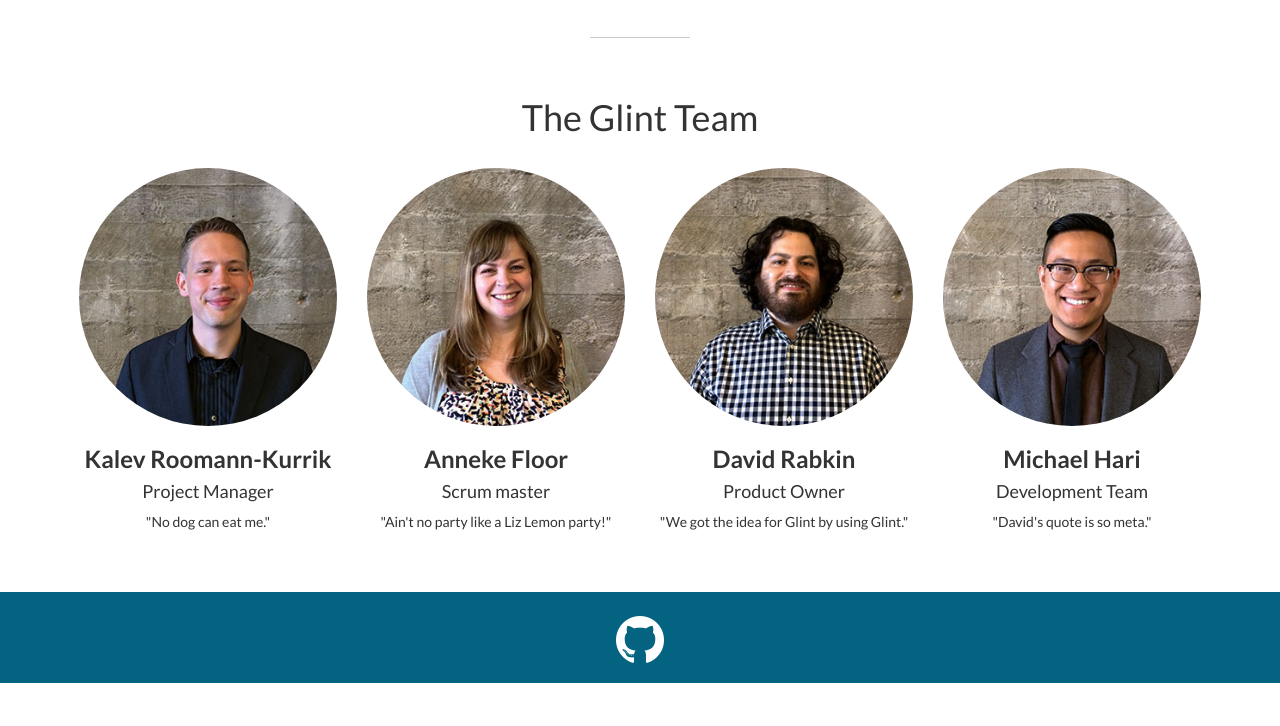
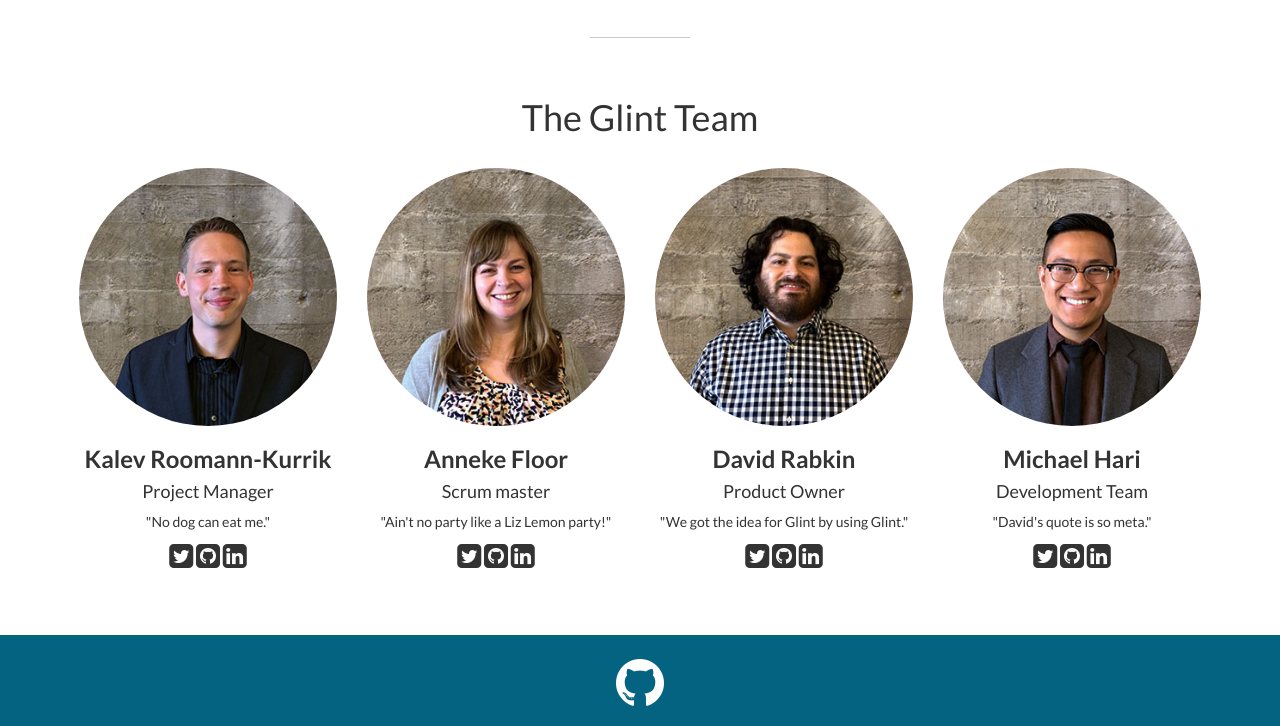
Before and after one commit to adventurous-starfish/glint, a website: page index.html in a window 1280 px wide. Shown: the part 1087-1813 px from the top of the page. Before the commit the page ends 1770 px from the top, so only its background shows below. Drawn offline with nearby package versions, Linux system fonts and the light colour scheme.

Commit message:
Add icon links to social media

```diff
--- a/index.html
+++ b/index.html
@@ -69,24 +69,36 @@
           <h3 class="glint-name">Kalev Roomann-Kurrik</h3>
           <h4>Project Manager</h4>
           <p>"No dog can eat me."</p>
+          <a href="https://twitter.com/kalevrk" target="_blank"><i class="fa fa-twitter-square fa-2x social-icons"></i></a>
+          <a href="https://github.com/KalevRK" target="_blank"><i class="fa fa-github-square fa-2x social-icons"></i></a>
+          <a href="https://www.linkedin.com/in/kalevrk" target="_blank"><i class="fa fa-linkedin-square fa-2x social-icons"></i></a>
         </div>
         <div class="col-md-3">
           <img class="img-circle team-members" src="assets/team-anneke.jpg" alt="">
           <h3 class="glint-name">Anneke Floor</h3>
           <h4>Scrum master</h4>
           <p>"Ain't no party like a Liz Lemon party!"</p>
+          <a href="https://twitter.com/Anneke_Floor" target="_blank"><i class="fa fa-twitter-square fa-2x social-icons"></i></a>
+          <a href="https://github.com/annekef" target="_blank"><i class="fa fa-github-square fa-2x social-icons"></i></a>
+          <a href="https://www.linkedin.com/pub/anneke-floor/aa/432/ba3" target="_blank"><i class="fa fa-linkedin-square fa-2x social-icons"></i></a>
         </div>
         <div class="col-md-3">
           <img class="img-circle team-members" src="assets/team-david.jpg" alt="">
           <h3 class="glint-name">David Rabkin</h3>
           <h4>Product Owner</h4>
           <p>"We got the idea for Glint by using Glint."</p>
+          <a href="https://twitter.com/d_rab" target="_blank"><i class="fa fa-twitter-square fa-2x social-icons"></i></a>
+          <a href="https://github.com/Rudimental" target="_blank"><i class="fa fa-github-square fa-2x social-icons"></i></a>
+          <a href="https://www.linkedin.com/pub/david-rabkin/aa/b64/136" target="_blank"><i class="fa fa-linkedin-square fa-2x social-icons"></i></a>
         </div>
         <div class="col-md-3">
           <img class="img-circle team-members" src="assets/team-mike.jpg" alt="">
           <h3 class="glint-name">Michael Hari</h3>
           <h4>Development Team</h4>
           <p>"David's quote is so meta."</p>
+          <a href="http://twitter.com/millionhari" target="_blank"><i class="fa fa-twitter-square fa-2x social-icons"></i></a>
+          <a href="https://github.com/millionhari" target="_blank"><i class="fa fa-github-square fa-2x social-icons"></i></a>
+          <a href="http://www.linkedin.com/in/millionhari/" target="_blank"><i class="fa fa-linkedin-square fa-2x social-icons"></i></a>
         </div>
       </div>
     </div>
--- a/styles.css
+++ b/styles.css
@@ -120,3 +120,11 @@
 h1.basic-summary-bold {
   font-weight: bold !important;
 }
+
+i.social-icons {
+  color: #333;
+}
+
+i.social-icons:hover {
+  color: #046380;
+}
```
